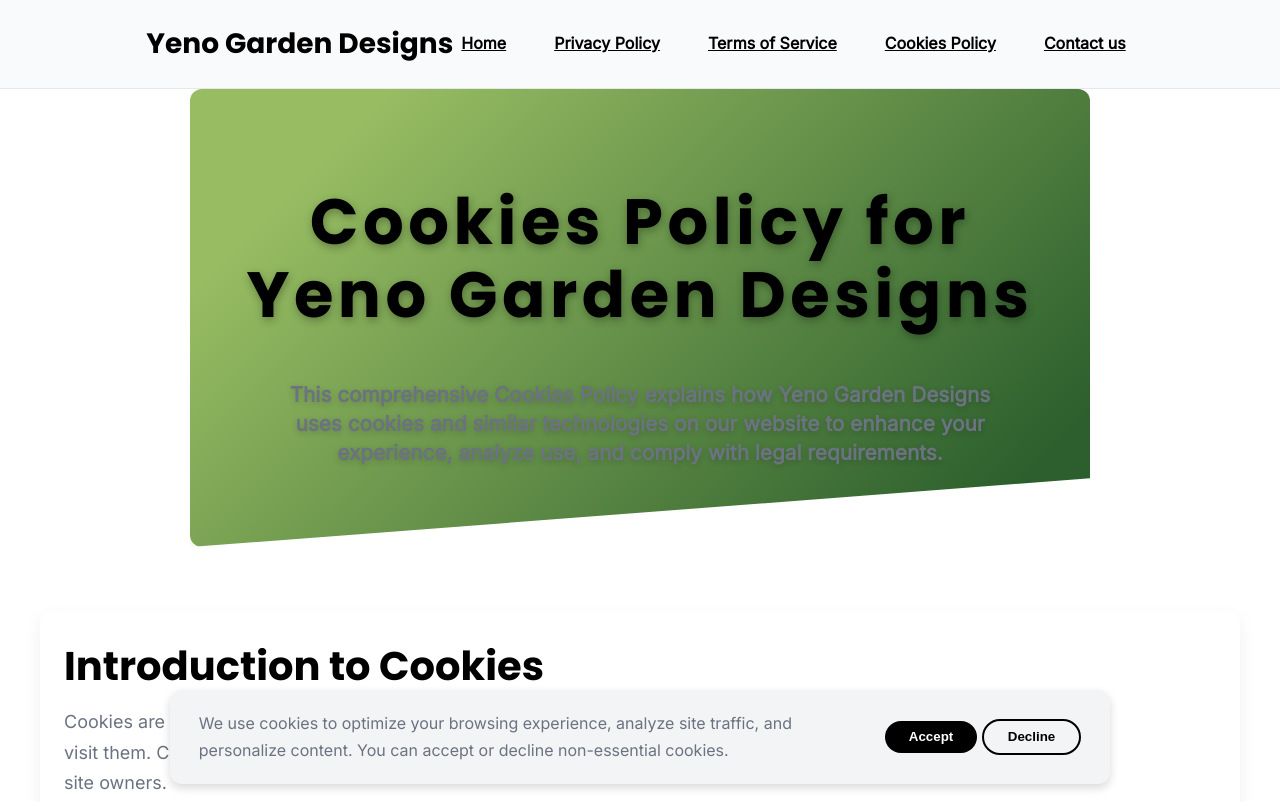
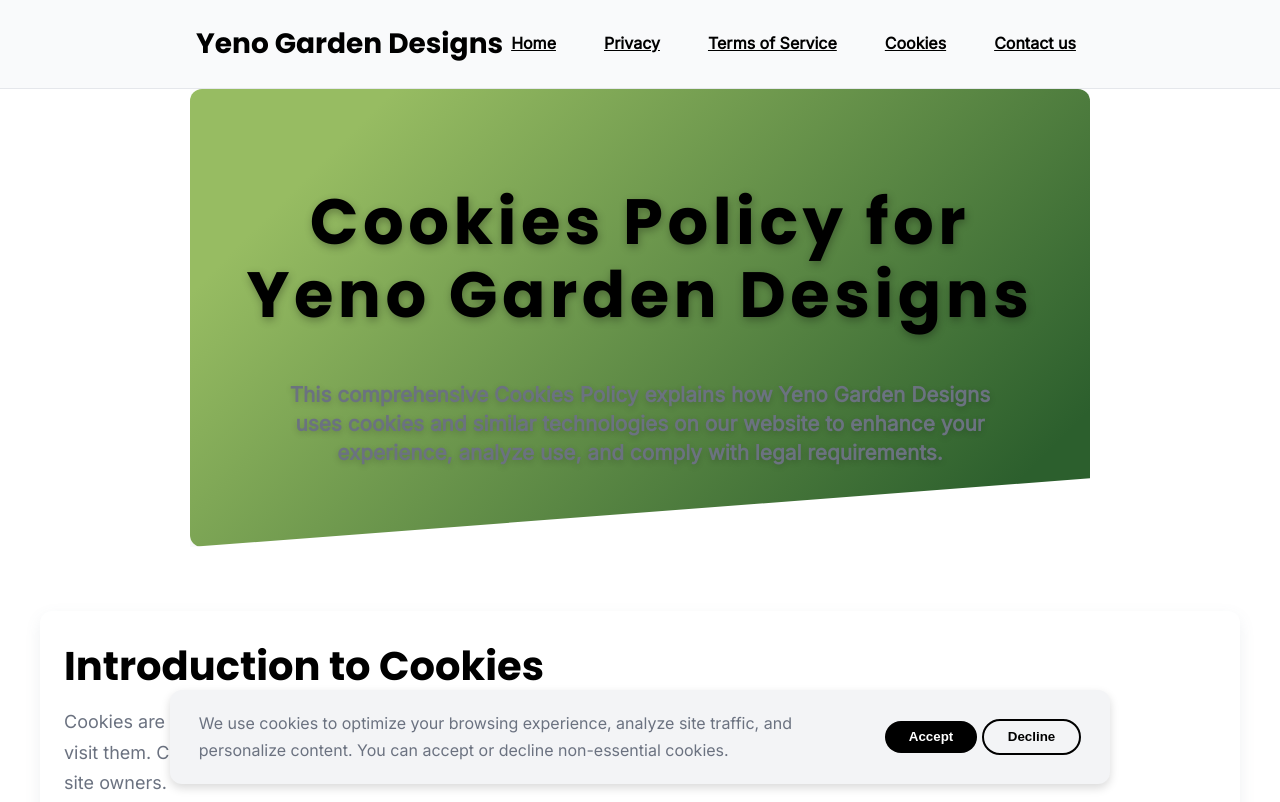
Before and after one commit to aryangautam05/Yeno-Garden-Designs-, a plain HTML site: page cookies.html in a window 1280 px wide. Shown: the top 802 px of the page. Drawn offline with Linux system fonts and the light colour scheme.

Commit message:
Update cookies.html

```diff
--- a/cookies.html
+++ b/cookies.html
@@ -279,9 +279,9 @@
       <div class="logo" tabindex="0">Yeno Garden Designs</div>
       <div class="nav-links">
         <a href="index.html" tabindex="0">Home</a>
-        <a href="privacy.html" tabindex="0">Privacy Policy</a>
+        <a href="privacy.html" tabindex="0">Privacy </a>
         <a href="terms.html" tabindex="0">Terms of Service</a>
-        <a href="cookies.html" tabindex="0" aria-current="page">Cookies Policy</a>
+        <a href="cookies.html" tabindex="0" aria-current="page">Cookies</a>
         <a href="contact.html" tabindex="0">Contact us</a>
       </div>
     </div>
```
